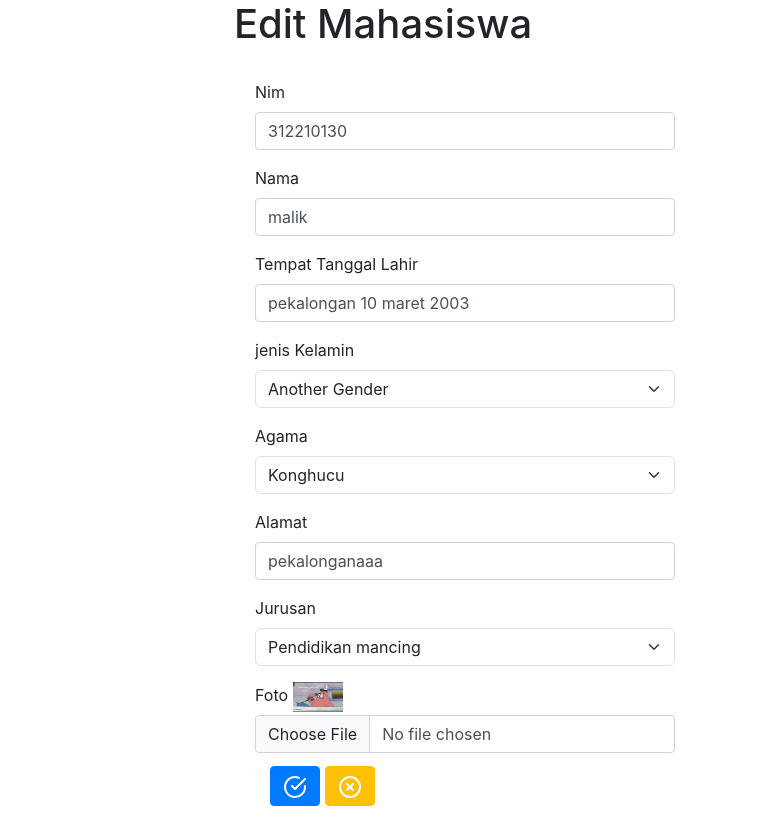
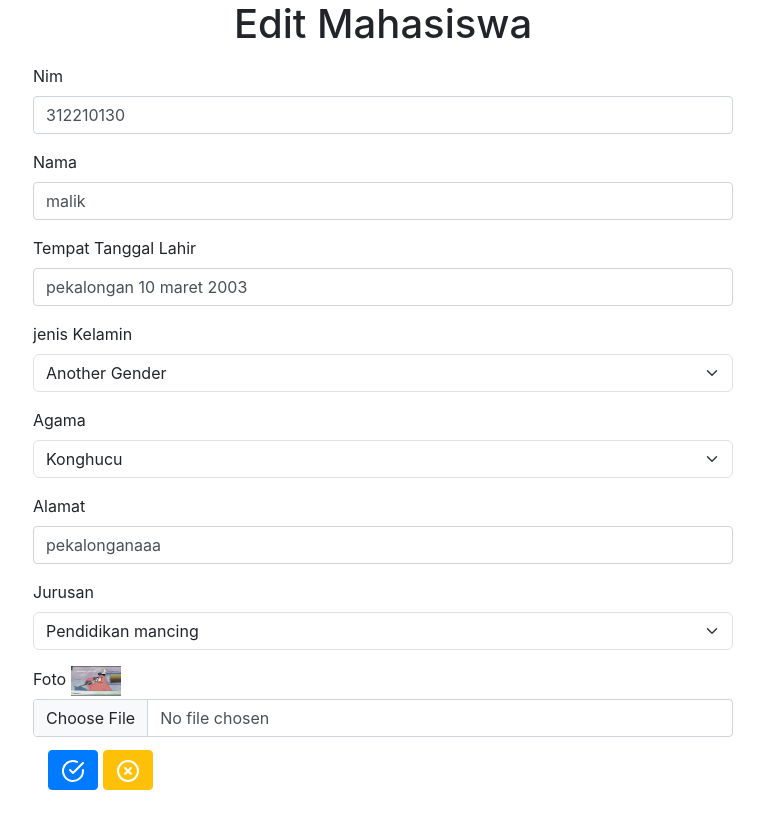
Before and after one commit to MalikAziz12/nativecrudphp, a PHP site: page /edit.php?id=9 in a window 1280 px wide. Shown: the whole page, without its empty margins (257-1021 px from the left). After the commit the page ends 790 px from the top, so only its background shows below. Run offline with PHP 8.4, Linux system fonts and the light colour scheme; data comes from the database, SQL or seed files in the repository; some libraries are stand-ins or nearby versions.

Commit message:
Update edit.php

```diff
--- a/Punya_gugun/edit.php
+++ b/Punya_gugun/edit.php
@@ -57,7 +57,7 @@ if (isset($_POST["submit"])) {
     <!-- <div class="container mt-5">
       -->
     <form action="" method="post" enctype="multipart/form-data"
-        style="margin: 2rem 2rem; width:900px; justify-content:center; padding-left:30rem;">
+        style="margin: 0 auto; width:700px; justify-content:center;">
         <div class="mb-3">
             <input class="form-control" type="hidden" id="id" name="id" value="<?= $edit["id"]; ?>">
         </div>
```
